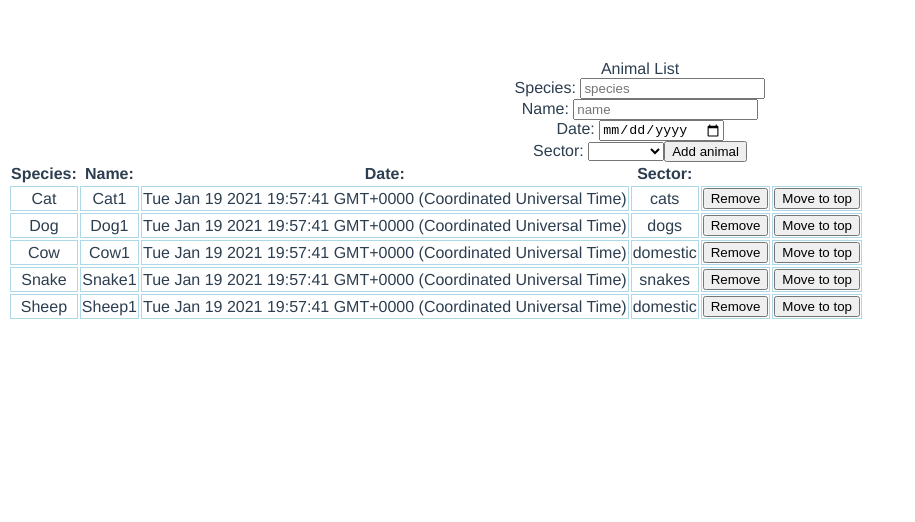
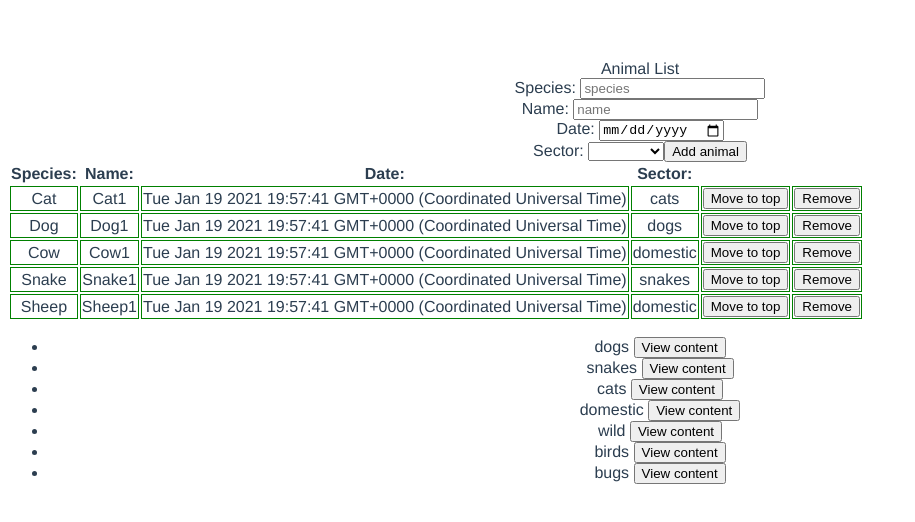
Before and after one commit to kershme-tukelio/VueJS-Zoo, a Vue app: page / in a window 1280 px wide. Shown: the top 522 px of the page, without its empty margins (0-915 px from the left). Built offline with nearby package versions, Linux system fonts and the light colour scheme.

Commit message:
Objective 7 complete

```diff
--- a/src/components/AnimalList.vue
+++ b/src/components/AnimalList.vue
@@ -14,24 +14,27 @@
                 <td>{{name}}</td>
                 <td>{{date ? date : "Unknown"}}</td>
                 <td>{{sector}}</td>
+                <td><button @click="moveToTop(index)">Move to top</button></td>
                 <td><button @click="removeAnimal(index)">Remove</button></td>
-                <td><button @click="moveToTop(index)">Move to top</button></td>
             </tr>
         </table>
+        <animal-sectors :sectors="sectors" @sector-click="showAnimalsForSector" ></animal-sectors>
     </div>
 </template>
 
 <script>
 import AnimalForm from './AnimalForm.vue';
+import AnimalSectors from './AnimalSectors.vue'
 
 export default {
     name: "AnimalList",
     components: {
-        AnimalForm
+        AnimalForm,
+        AnimalSectors
     },
     data() {
         return {
-            sectors: ['dogs', 'snakes', 'cats', 'domestic'],
+            sectors: ['dogs', 'snakes', 'cats', 'domestic', 'wild', 'birds', 'bugs'],
             animals: [
             {
                 species: "Cat",
@@ -78,6 +81,15 @@ export default {
         },
         addAnimal(newAnimal) {
             this.animals.push(newAnimal);
+        },
+        showAnimalsForSector(sector) {
+            const animalsToShow = this.animals.reduce((acc, current) => {
+                if(current.sector === sector) {
+                    acc += " " + current.name;
+                }
+                return acc;
+            }, "")
+            alert(animalsToShow);
         }
     }
 }
@@ -86,10 +98,10 @@ export default {
 <style>
 
 tr {
-    border: 1px, solid, grey;
+    border: 1px, solid, black;
 }
 td {
-    border: 1px, solid, lightblue;
+    border: 1px, solid, green;
 }
 
 </style>
--- /dev/null
+++ b/src/components/AnimalSectors.vue
@@ -0,0 +1,22 @@
+<template>
+    <ul>
+        <li v-for="(sector, index) in sectors" :key="index" >{{sector}}
+            <button @click="emitClick(sector)">View content</button>
+        </li>
+    </ul>
+</template>
+
+<script>
+export default {
+    props: ['sectors'],
+    methods: {
+        emitClick(sectorToShow) {
+            this.$emit('sector-click', sectorToShow);
+        }
+    }
+}
+</script>
+
+<style>
+
+</style>
```
